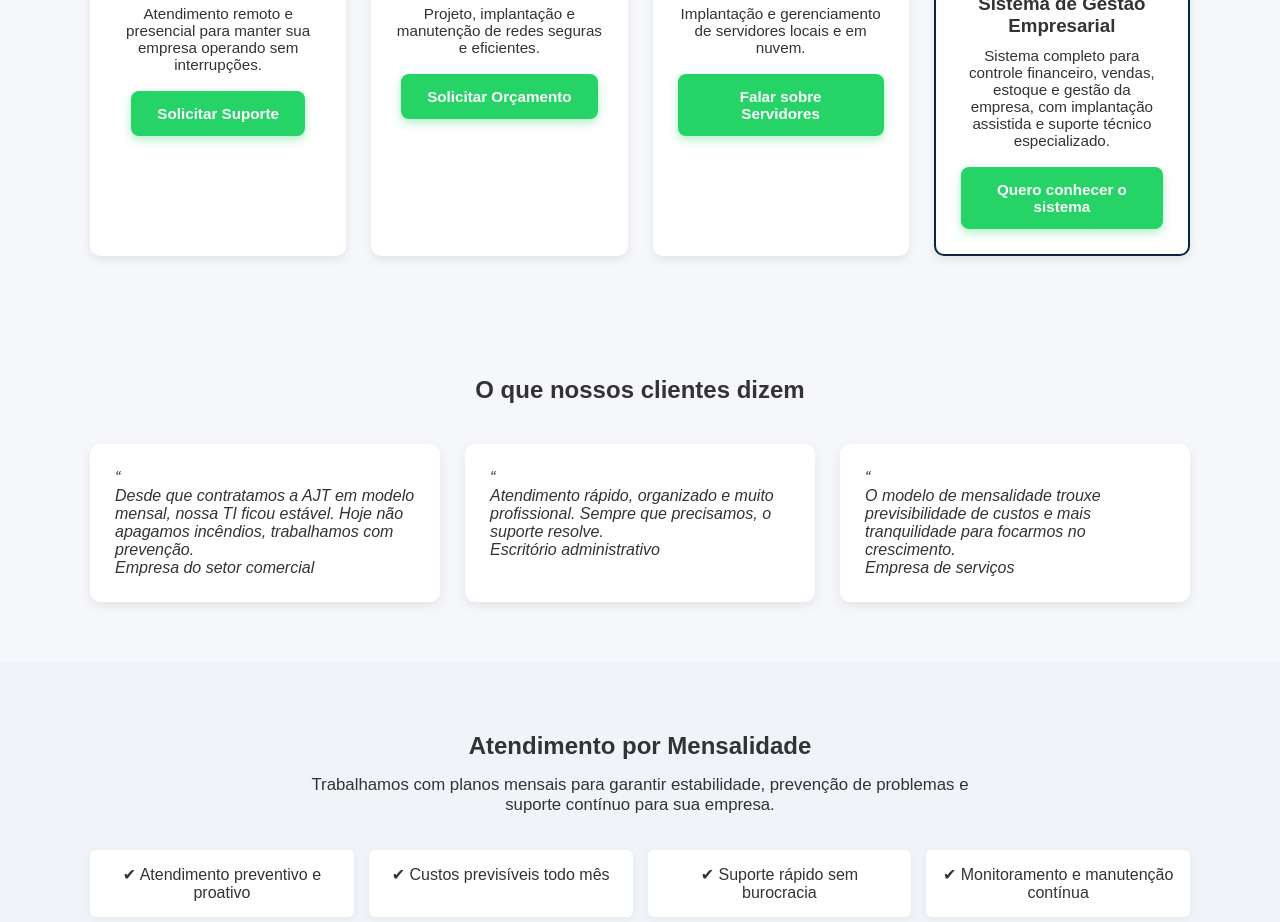
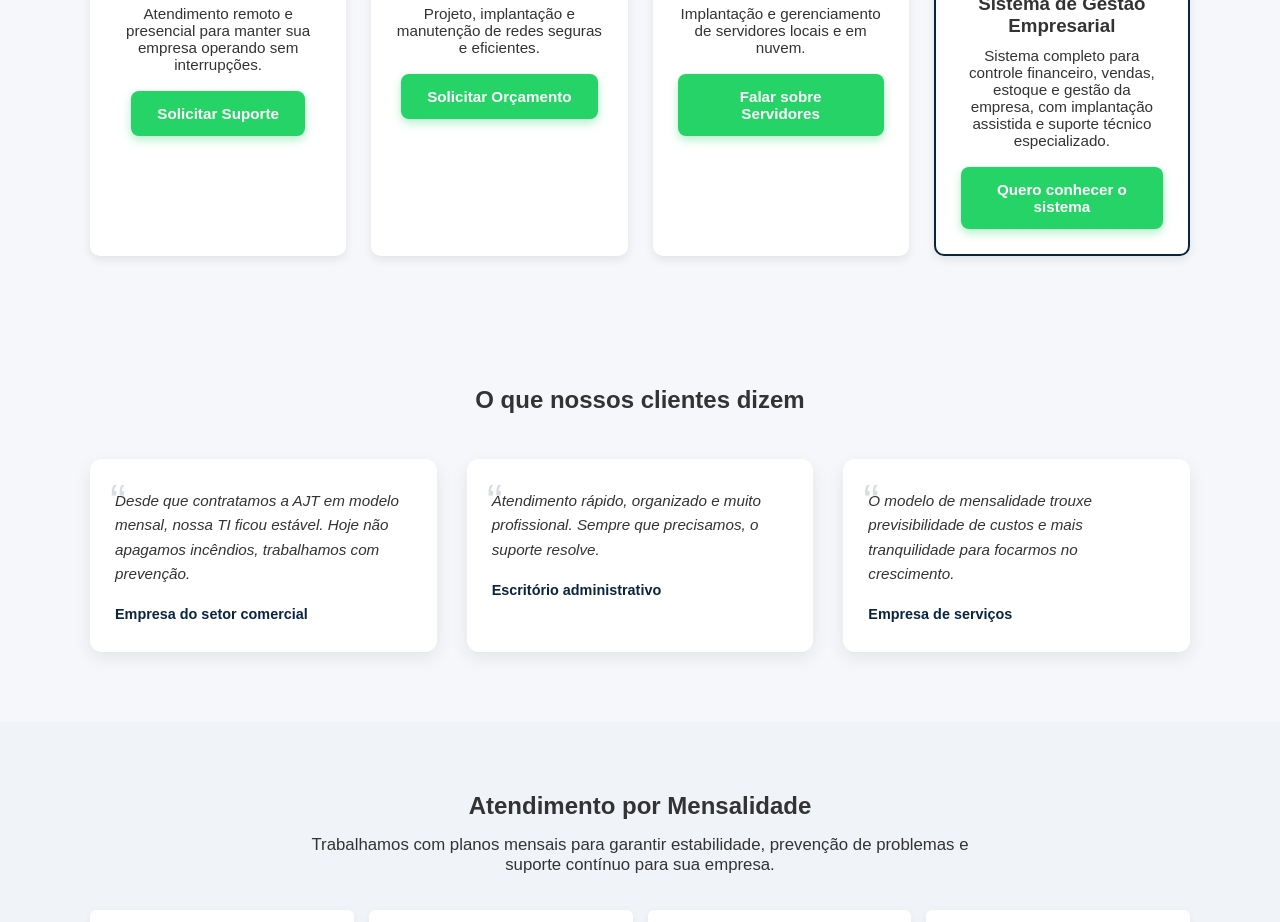
Before and after one commit to julioptavares/ajtsolucoes-site, a plain HTML site: page index.html in a window 1280 px wide. Shown: the part 398-1320 px from the top of the page. Drawn offline with Linux system fonts and the light colour scheme.

Commit message:
Update style.css

```diff
--- a/style.css
+++ b/style.css
@@ -130,37 +130,52 @@ footer {
     box-shadow: 0 6px 14px rgba(37, 211, 102, 0.45);
 }
 
-/* Depoimentos */
+/* Depoimentos em cards */
 .testimonials {
-    padding: 60px 0;
+    padding: 70px 0;
 }
 
 .testimonials h2 {
     text-align: center;
-    margin-bottom: 40px;
+    margin-bottom: 45px;
 }
 
 .testimonials-grid {
     display: grid;
     grid-template-columns: repeat(auto-fit, minmax(260px, 1fr));
-    gap: 25px;
+    gap: 30px;
 }
 
 .testimonial-card {
     background: #ffffff;
-    padding: 25px;
-    border-radius: 10px;
-    box-shadow: 0 4px 12px rgba(0,0,0,0.08);
-    font-style: italic;
+    padding: 30px 25px;
+    border-radius: 12px;
+    box-shadow: 0 6px 18px rgba(0,0,0,0.08);
+    position: relative;
 }
 
-.testimonial-card span {
-    display: block;
-    margin-top: 15px;
-    font-style: normal;
+.testimonial-icon {
+    font-size: 3rem;
+    color: #0a2540;
+    position: absolute;
+    top: 15px;
+    left: 20px;
+    opacity: 0.15;
+}
+
+.testimonial-card p {
+    font-style: italic;
+    font-size: 0.95rem;
+    line-height: 1.6;
+    margin-bottom: 20px;
+}
+
+.testimonial-author {
     font-weight: bold;
     color: #0a2540;
+    font-size: 0.9rem;
 }
+
 
 /* Mensalidade */
 .mensalidade {
```
